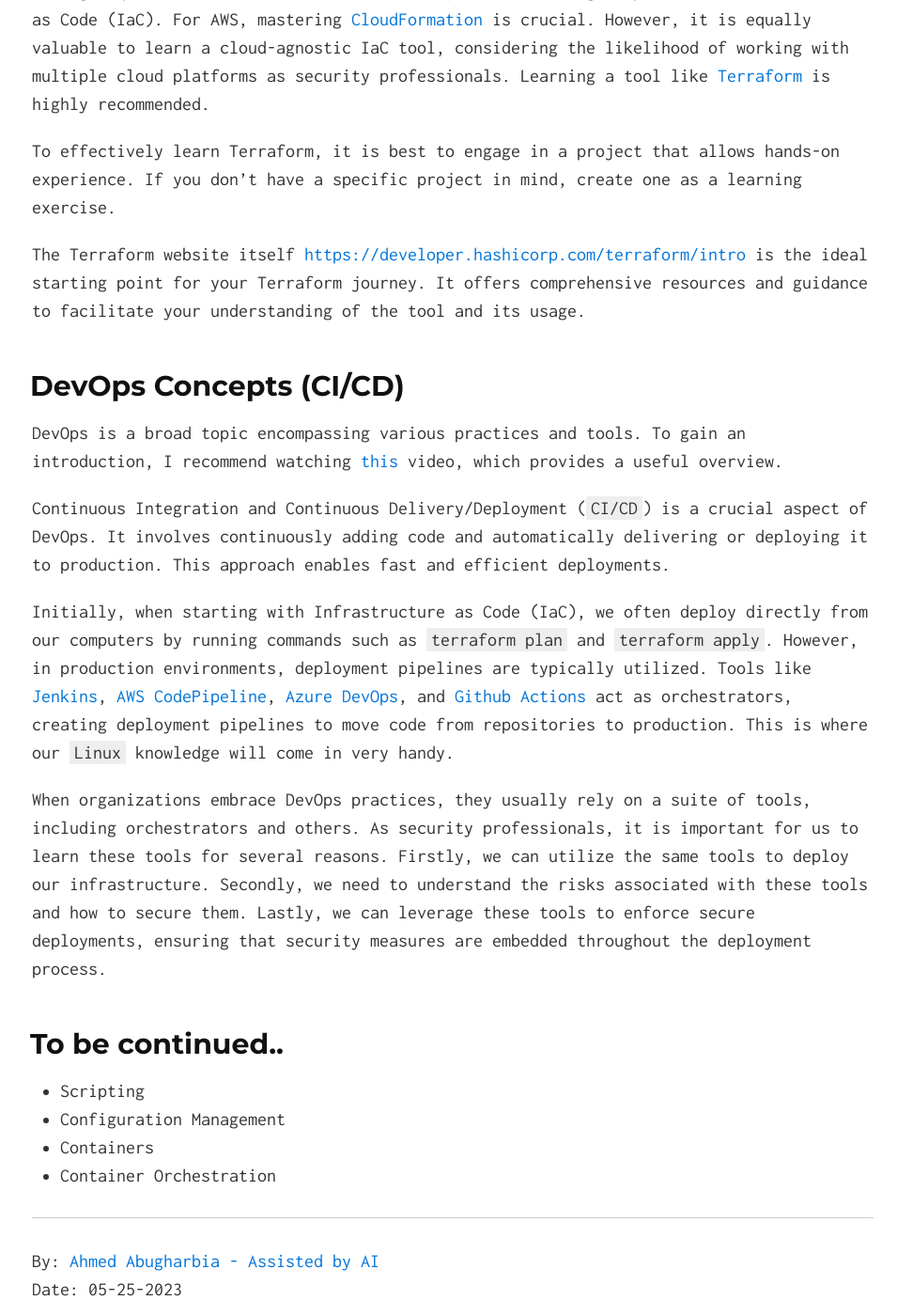
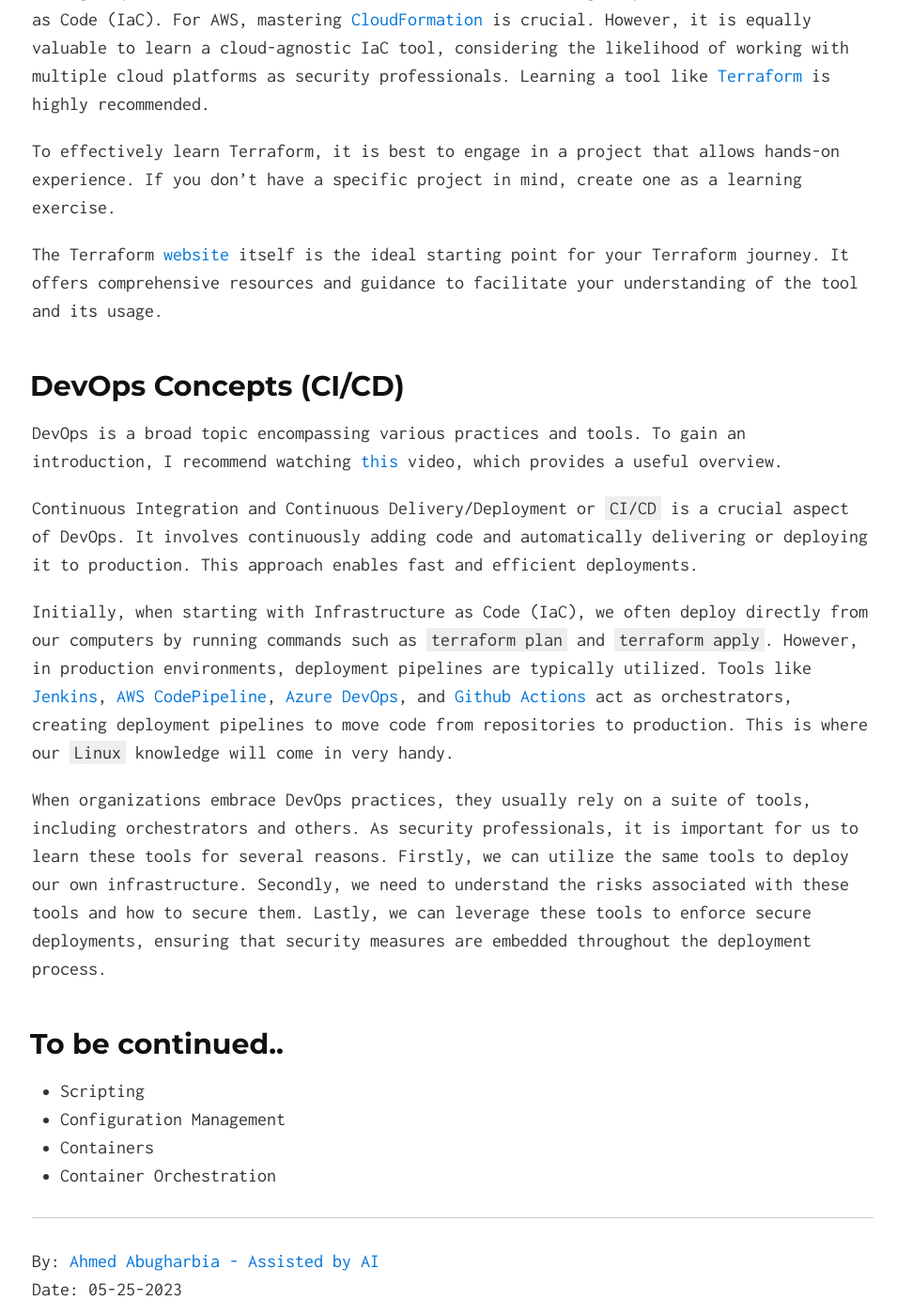
Before and after one commit to Ahmed-AG/cyberdojo-page, a Jekyll site: the page built from read/moving-to-the-cloud-skills-set-wise.md, in a window 1280 px wide and 1400 px high, scrolled down 2885 px. Shown: the whole window at 94% size, without its empty margins (158-1113 px from the left). Built offline with Jekyll 4.4.1, drawn with Linux system fonts in a browser that asks for light colours.

Commit message:
update moving to cloud

```diff
--- a/read/moving-to-the-cloud-skills-set-wise.md
+++ b/read/moving-to-the-cloud-skills-set-wise.md
@@ -47,16 +47,16 @@
 
 To effectively learn Terraform, it is best to engage in a project that allows hands-on experience. If you don't have a specific project in mind, create one as a learning exercise.
 
-The Terraform website itself [https://developer.hashicorp.com/terraform/intro](https://developer.hashicorp.com/terraform/intro){:target="_blank"} is the ideal starting point for your Terraform journey. It offers comprehensive resources and guidance to facilitate your understanding of the tool and its usage.
+The Terraform [website](https://developer.hashicorp.com/terraform/intro){:target="_blank"} itself is the ideal starting point for your Terraform journey. It offers comprehensive resources and guidance to facilitate your understanding of the tool and its usage.
 
 ## DevOps Concepts (CI/CD)
 DevOps is a broad topic encompassing various practices and tools. To gain an introduction, I recommend watching [this](https://www.youtube.com/watch?v=Xrgk023l4lI){:target="_blank"} video, which provides a useful overview.
 
-Continuous Integration and Continuous Delivery/Deployment (`CI/CD`) is a crucial aspect of DevOps. It involves continuously adding code and automatically delivering or deploying it to production. This approach enables fast and efficient deployments.
+Continuous Integration and Continuous Delivery/Deployment or `CI/CD` is a crucial aspect of DevOps. It involves continuously adding code and automatically delivering or deploying it to production. This approach enables fast and efficient deployments.
 
 Initially, when starting with Infrastructure as Code (IaC), we often deploy directly from our computers by running commands such as `terraform plan` and `terraform apply`. However, in production environments, deployment pipelines are typically utilized. Tools like [Jenkins](https://www.jenkins.io){:target="_blank"}, [AWS CodePipeline](https://aws.amazon.com/codepipeline/){:target="_blank"}, [Azure DevOps](https://azure.microsoft.com/en-us/products/devops/){:target="_blank"}, and [Github Actions](https://docs.github.com/en/actions){:target="_blank"} act as orchestrators, creating deployment pipelines to move code from repositories to production. This is where our `Linux` knowledge will come in very handy.
 
-When organizations embrace DevOps practices, they usually rely on a suite of tools, including orchestrators and others. As security professionals, it is important for us to learn these tools for several reasons. Firstly, we can utilize the same tools to deploy our infrastructure. Secondly, we need to understand the risks associated with these tools and how to secure them. Lastly, we can leverage these tools to enforce secure deployments, ensuring that security measures are embedded throughout the deployment process.
+When organizations embrace DevOps practices, they usually rely on a suite of tools, including orchestrators and others. As security professionals, it is important for us to learn these tools for several reasons. Firstly, we can utilize the same tools to deploy our own infrastructure. Secondly, we need to understand the risks associated with these tools and how to secure them. Lastly, we can leverage these tools to enforce secure deployments, ensuring that security measures are embedded throughout the deployment process.
 
 
 ## To be continued..
```
